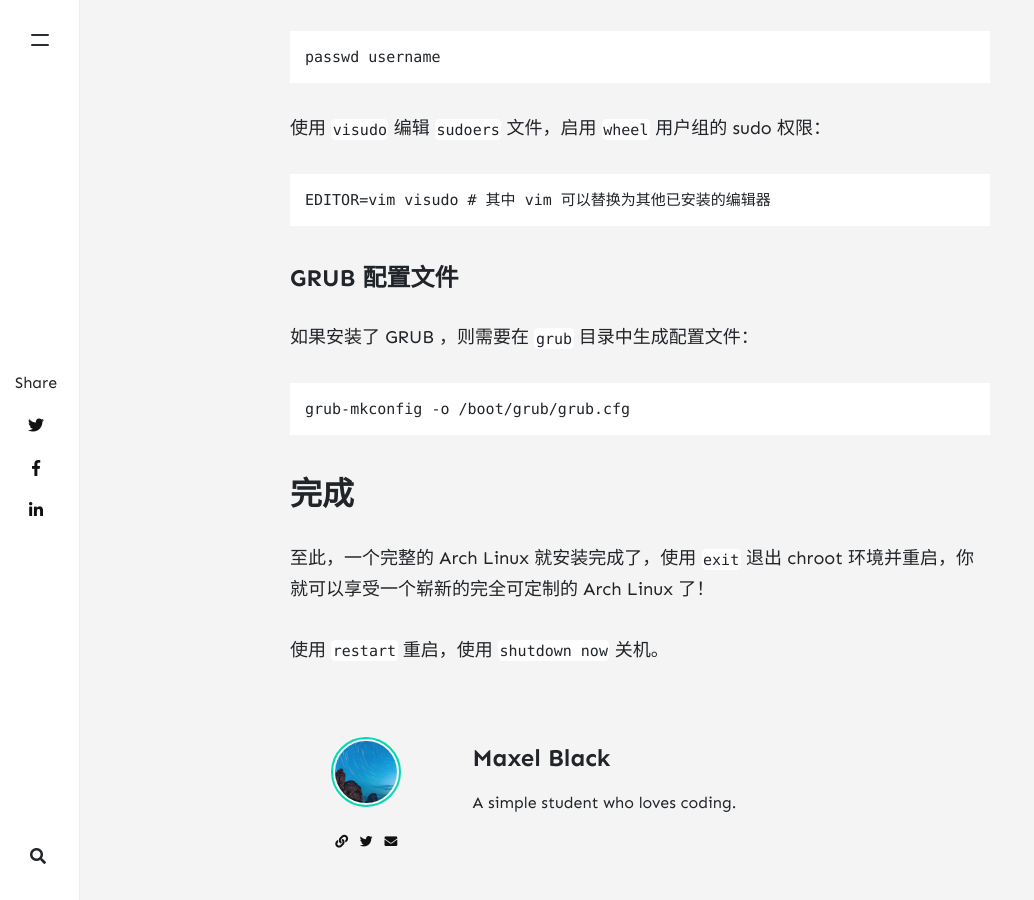
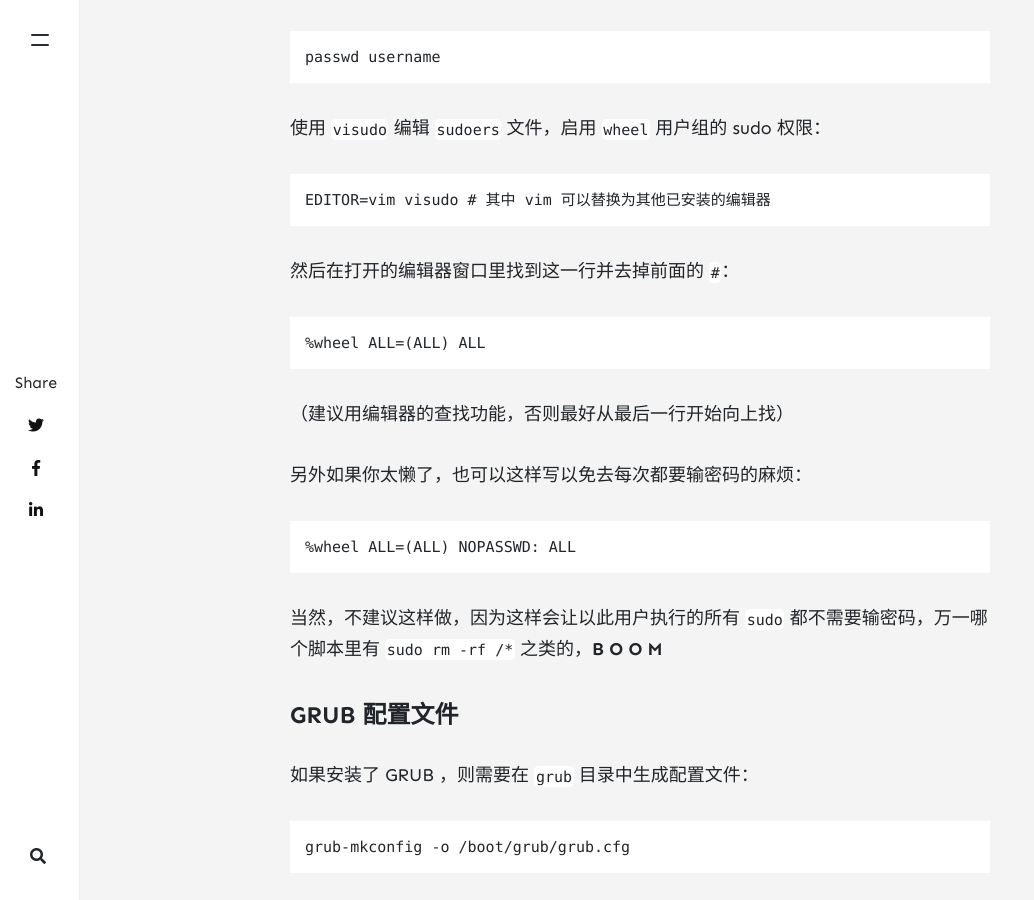
Before and after one commit to maxelblack/maxels-pages, a Jekyll site: the page built from _posts/2021-04-24-arch-ins-guide.md, in a window 1280 px wide and 900 px high, scrolled down 12449 px. Shown: the whole window, without its empty margins (0-1034 px from the left). Built offline with Jekyll 4.4.1, drawn with Linux system fonts in a browser that asks for light colours; nearby versions of some CDN libraries; comment, search, counter and statistics services are not loaded.

Commit message:
Update Arch-ins-guide

````diff
--- a/_posts/2021-04-24-arch-ins-guide.md
+++ b/_posts/2021-04-24-arch-ins-guide.md
@@ -274,7 +274,7 @@ P.S.: 大部分操作系统都将硬件时间作为 [UTC 时间](https://zh.wiki
 
 #### 本地化（语言和区域）
 
-编辑 `/etc/locale.gen` ，移除想要启用的区域前的 `#` 符号（简体中文用户建议启用 `zh_CN.UTF-8` 和 `en_US.UTF-8` ，同时不建议在 Linux 启用任何不是 `UTF-8` 编码的语言）。
+用任意编辑器编辑 `/etc/locale.gen` ，移除想要启用的区域前的 `#` 符号（简体中文用户建议启用 `zh_CN.UTF-8` 和 `en_US.UTF-8` ，同时不建议在 Linux 启用任何不是 `UTF-8` 编码的语言）。
 
 保存后运行 `locale-gen` 生成 locale 信息。
 
@@ -351,6 +351,22 @@ passwd username
 EDITOR=vim visudo # 其中 vim 可以替换为其他已安装的编辑器
 ```
 
+然后在打开的编辑器窗口里找到这一行并去掉前面的 `#`：
+
+```
+%wheel ALL=(ALL) ALL
+```
+
+（建议用编辑器的查找功能，否则最好从最后一行开始向上找）
+
+另外如果你太懒了，也可以这样写以免去每次都要输密码的麻烦：
+
+```
+%wheel ALL=(ALL) NOPASSWD: ALL
+```
+
+当然，不建议这样做，因为这样会让以此用户执行的所有 `sudo` 都不需要输密码，万一哪个脚本里有 `sudo rm -rf /*` 之类的，**B O O M**
+
 #### GRUB 配置文件
 
 如果安装了 GRUB ，则需要在 `grub` 目录中生成配置文件：
````
